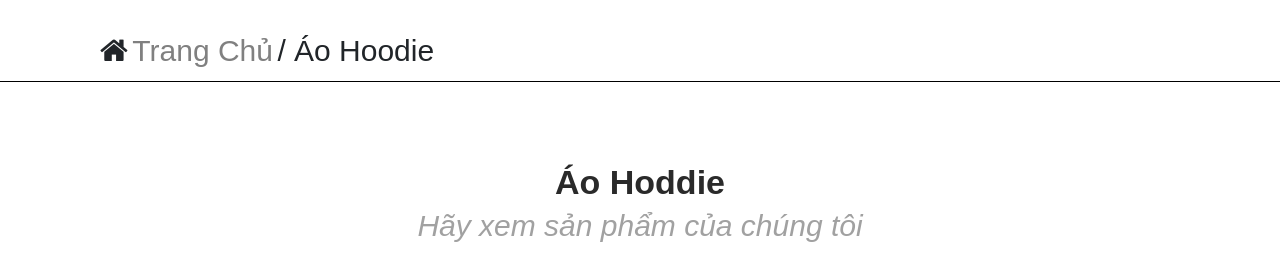
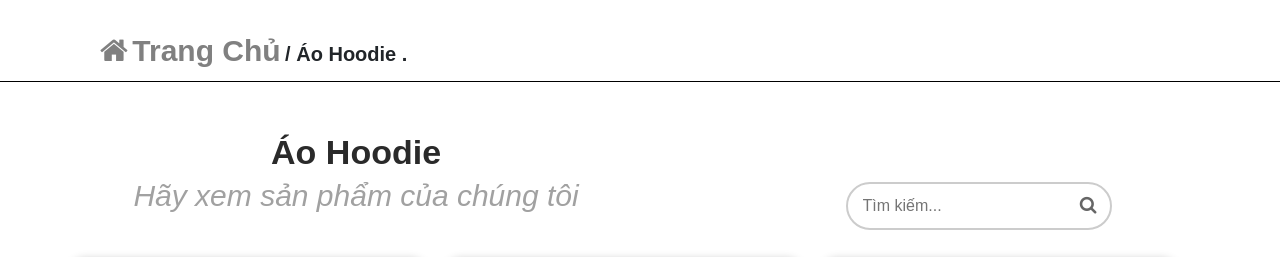
Before and after one commit to quangdz20043/quangedit, a plain HTML site: page products_2.html in a window 1280 px wide. Shown: the part 662-919 px from the top of the page. Drawn offline with Linux system fonts and the light colour scheme.

Commit message:
quangmoisua

```diff
--- a/assets/css/templatemo-hexashop.css
+++ b/assets/css/templatemo-hexashop.css
@@ -459,8 +459,8 @@ header
   padding-left: 100px;
 }
 .lk label{
-
-  font-size: 30px;
+  font-weight: bold;
+  font-size: 20px;
 }
 .header-area .main-nav .the a:hover{
   color: rgb(93, 93, 93);
@@ -711,6 +711,7 @@ banner
 }
 
 .main-banner .left-content .thumb img {
+
   width: 100%;
   overflow: hidden;
 }
@@ -1636,7 +1637,7 @@ Products Page
   margin-bottom: 30px;
   background-image: url(../images/anhbanner/shirt.jpg);
   width: 100%;
-  height: 700px;
+  height: 500px;
    background-position: center center;
   background-size: cover;
   background-repeat: no-repeat;
@@ -1680,11 +1681,43 @@ Products Page
   color: #fff;
   font-style: italic;
 }
-
+#products .section-tv{
+  display: flex;
+  justify-content: space-around;
+  margin-bottom: 30px;
+}
+.search-box {
+  position: relative;
+  margin-top: 100px;
+  margin-right: 35px;
+
+}
+.search-input {
+  width: 100%;
+  padding: 10px 40px 10px 15px;
+  border: 2px solid #ccc;
+  border-radius: 25px;
+  outline: none;
+  font-size: 16px;
+  transition: 0.3s;
+}
+.search-input:focus {
+  border-color: #787878;
+  box-shadow: 0 0 8px rgba(0, 0, 0, 0.5);
+}
+.search-icon {
+  position: absolute;
+  top: 23px;
+  right: 15px;
+  transform: translateY(-50%);
+  color: #666;
+  font-size: 18px;
+  cursor: pointer;
+}
 #products .section-heading {
   text-align: center;
-  margin-bottom: 60px;
-  margin-top: 80px;
+  margin-top: 50px;
+
 
 
 }
@@ -1705,6 +1738,7 @@ Products Page
 #products .item .thumb img {
   width: 100%;
   overflow: hidden;
+  padding-top: 20px;
 }
 
 #products .item .down-content {
--- a/products_2.html
+++ b/products_2.html
@@ -103,18 +103,20 @@ https://templatemo.com/tm-571-hexashop
     <!-- ***** Products Area Starts ***** -->
     <section class="section" id="products">
         <div class="lk">
-            <label for=""><i class="fa fa-home" aria-hidden="true"></i></label>
-            <label for="" style="color: gray;" >Trang Chủ</label>
-            <label for="">/ Áo Hoodie</label>
+            <label for="" style="color: gray; font-weight: bold; font-size: 30px;">
+                <i class="fa fa-home" aria-hidden="true"></i>
+            </label>
+            <label for="" style="color: gray; font-weight: bold; font-size: 30px;" >Trang Chủ</label>
+            <label for="">/ Áo Hoodie .</label>
         </div>
-        <div class="container">
-            <div class="row">
-                <div class="col-lg-12">
-                    <div class="section-heading">
-                        <h2>Áo Hoddie</h2>
-                        <span>Hãy xem sản phẩm của chúng tôi</span>
-                    </div>
-                </div>
+        <div class="section-tv">
+            <div class="section-heading">
+                <h2>Áo Hoodie</h2>
+                <span>Hãy xem sản phẩm của chúng tôi</span>
+            </div>
+            <div class="search-box">
+                <input type="text" class="search-input" placeholder="Tìm kiếm...">
+                <i class="fa fa-search search-icon " aria-hidden="true"></i>
             </div>
         </div>
         <div class="container">
```
Also changed, not shown: products.html (+8 -8 lines), products_1.html (+17 -11 lines), products_1page2.html (+17 -10 lines), products_1page3.html (+15 -9 lines), products_2page2.html (+4 -0 lines), products_2page3.html (+4 -0 lines), products_3.html (+4 -0 lines), view.html (+2 -2 lines), assets/css/bootstrap.min.css, assets/images/ảnh/shirt/ao54.jpg (added), assets/images/ảnh/shirt/sizeao.png (added).
